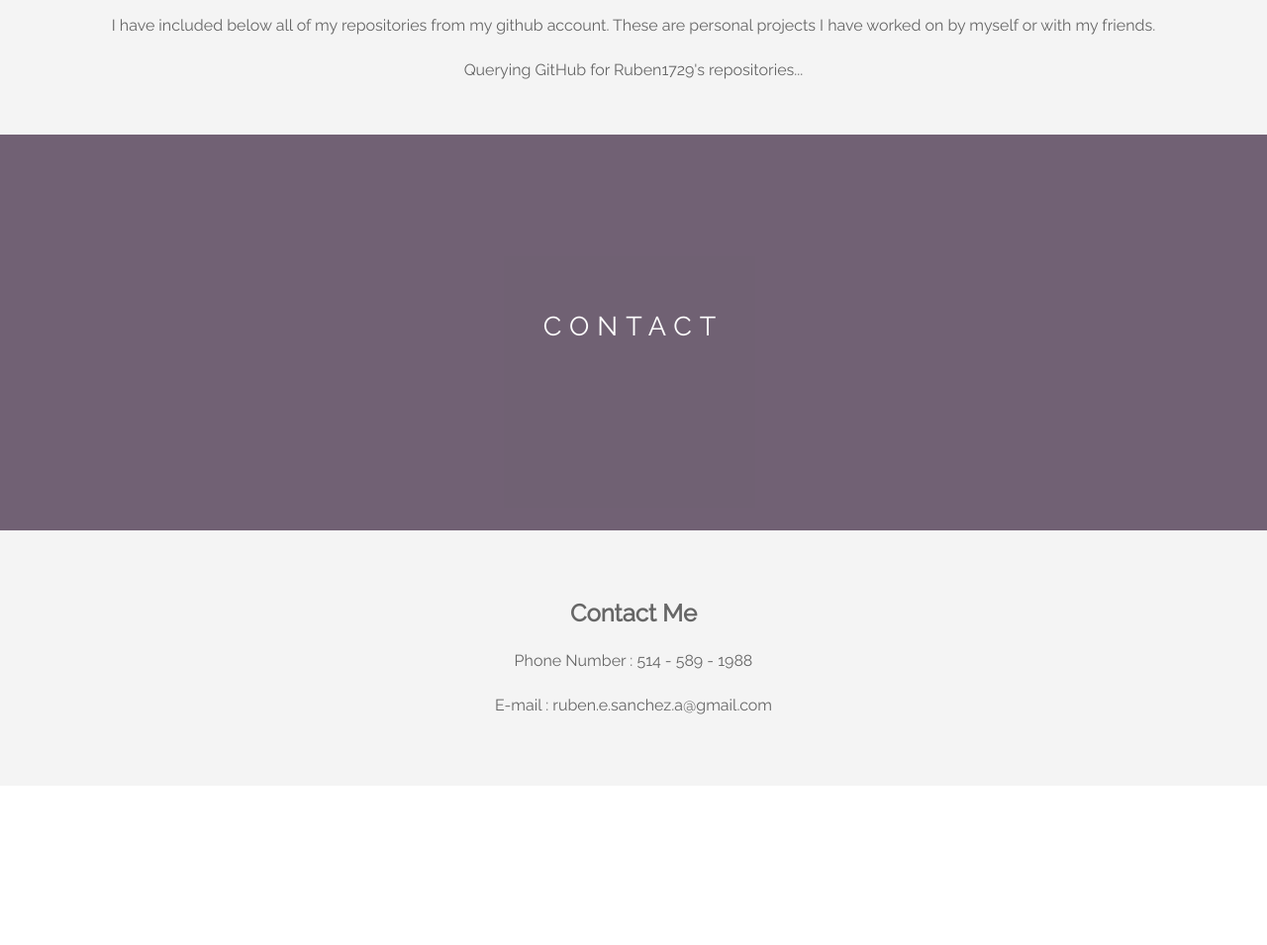
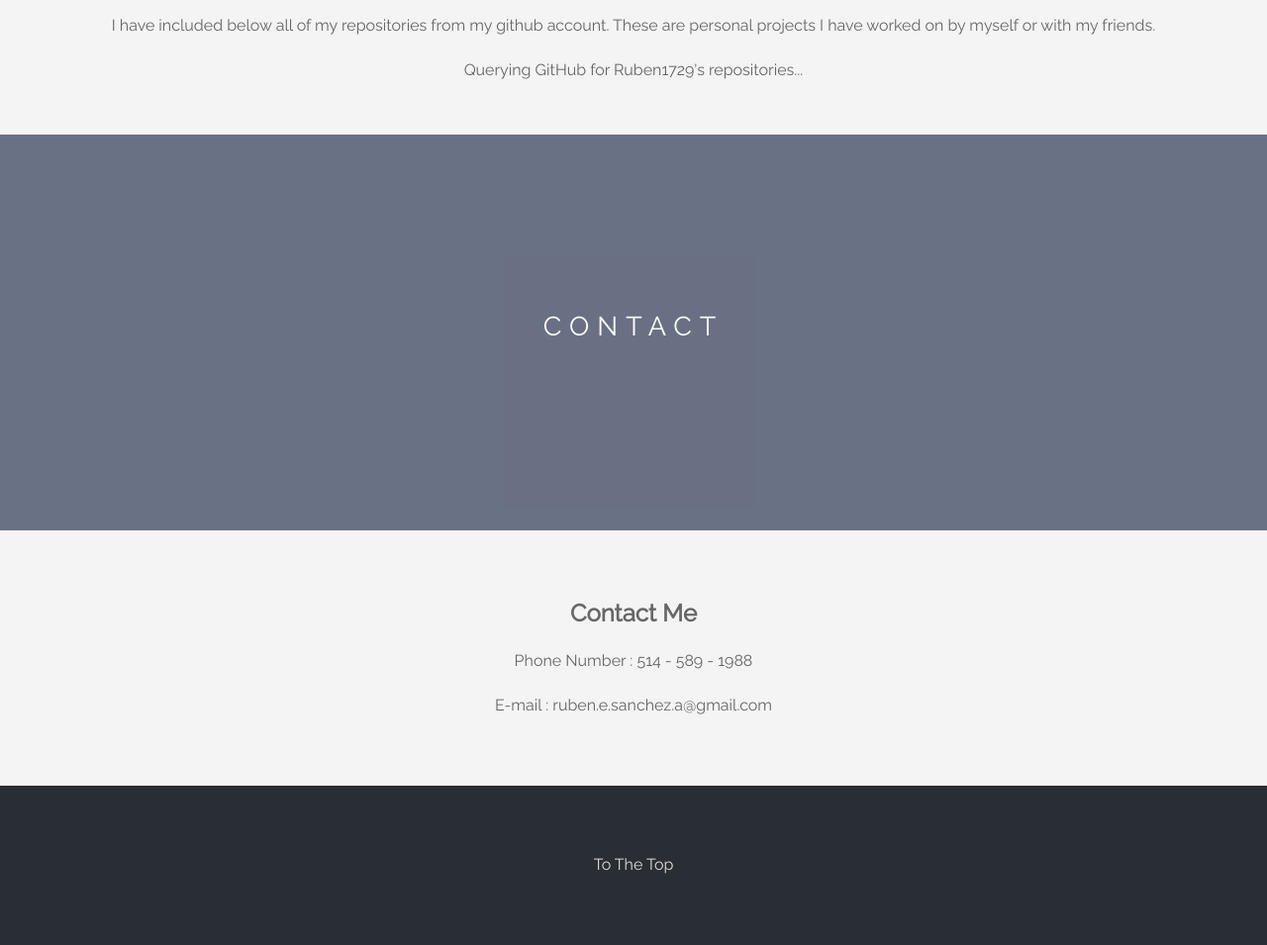
Before and after one commit to Ruben1729/Personal-Website, a plain HTML site: page Website/index.htm in a window 1280 px wide. Shown: the part 1520-2475 px from the top of the page at 99% size. Before the commit the page ends 2314 px from the top, so only its background shows below. Drawn offline with nearby package versions, Linux system fonts and the light colour scheme.

Commit message:
Third Commit.

```diff
--- a/Website/css/style.css
+++ b/Website/css/style.css
@@ -27,7 +27,7 @@ a:hover{
 
 .bg-img1, .bg-img2, .bg-img3{
 
-	background-color: #351F39;
+	background-color: #2a3551;
 	position: relative;
 	opacity: 0.70;
 	background-position: center;
@@ -39,7 +39,6 @@ a:hover{
 
 .bg-img1{
 
-	background-color: #351F39;
 	min-height:100%;
 
 }
@@ -104,3 +103,9 @@ td{
 	color: #ddd;
 
 }
+
+.navigation-hyperlink{
+
+	color: #ddd;
+
+}
--- a/Website/index.htm
+++ b/Website/index.htm
@@ -52,5 +52,9 @@
 			<p>E-mail : ruben.e.sanchez.a@gmail.com</p>
 		</section>
 
+		<section class="section section-dark">
+			<p><a class="navigation-hyperlink" href="">To The Top</a></p>
+		</section>
+
 	</body>
 </html>
```
